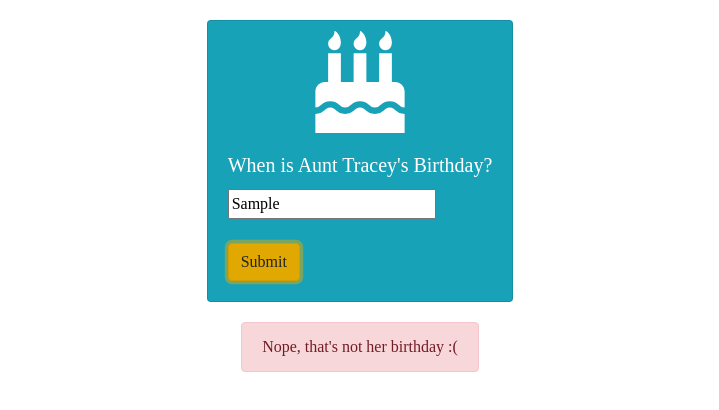
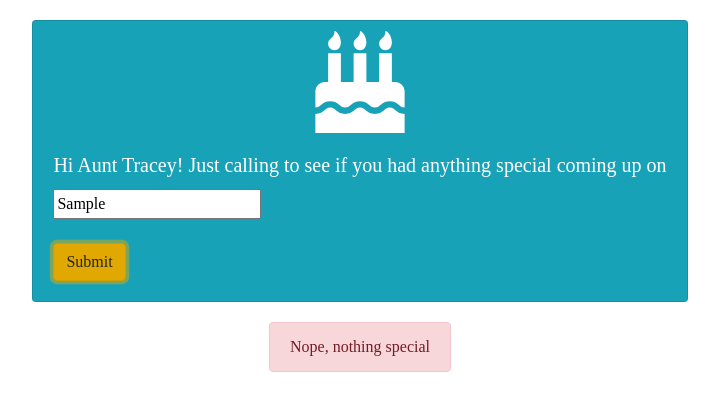
Before and after one commit to kiana1317/AuntiesBirthdays, a plain HTML site: page index.html in a window 1280 px wide. Both pictures are taken after typing "Sample" into the empty fields and a click on the button "Submit". Shown: the whole page, without its empty margins (280-999 px from the left). Drawn offline with nearby package versions, Linux system fonts and the light colour scheme; a web font is replaced by a local one.

Commit message:
Changed message

```diff
--- a/index.html
+++ b/index.html
@@ -50,7 +50,7 @@
           var message =  document.getElementById('message')
           if (date == "12/06"){
             message.innerHTML=
-              ("Yes, Aunt Tracy's birthday is December 6th! No wonder she never likes anyones gifts >_<")
+              ("If by special you mean my birthday!🥳")
             if (message.classList.contains("alert-danger")){
               document.getElementById('message').classList.remove("alert-danger")
             }
@@ -58,7 +58,7 @@
               document.getElementById('message').classList.add("alert-success")
             }
           }else{
-            message.innerHTML= ("Nope, that's not her birthday :(")
+            message.innerHTML= ("Nope, nothing special")
             if (message.classList.contains("alert-success")){
               document.getElementById('message').classList.remove("alert-success")
             }
@@ -77,7 +77,7 @@
     <div class="card centered text-white bg-info " >
       <i class="fas fa-birthday-cake fa-7x" id="cake"></i>
       <div class="card-body">
-        <h5 class="card-title">When is Aunt Tracey's Birthday?</h5>
+        <h5 class="card-title">Hi Aunt Tracey! Just calling to see if you had anything special coming up on</h5>
         <form onsubmit="return false;">
           <input type="text" name="user_input" id="user_input"
             pattern="(0[1-9]|1[012])[- \/.](0[1-9]|[12][0-9]|3[01])"
```
